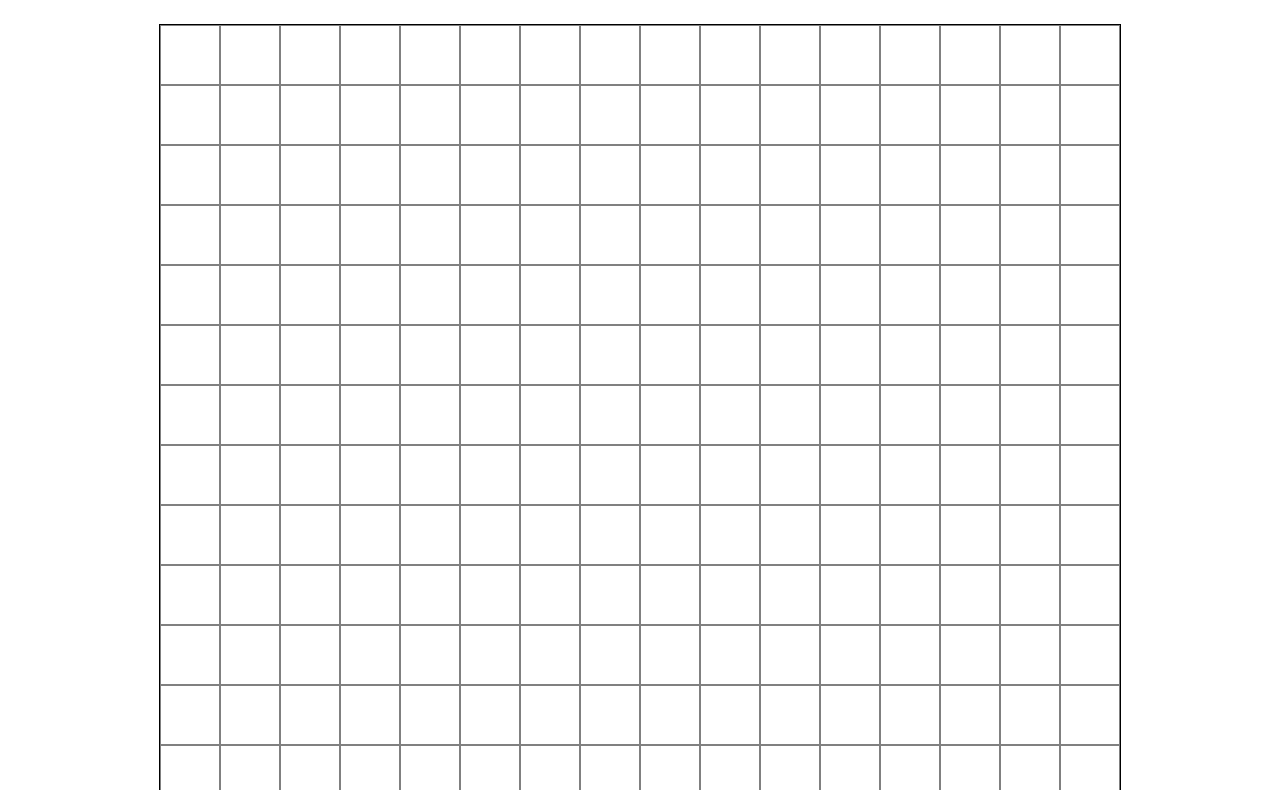
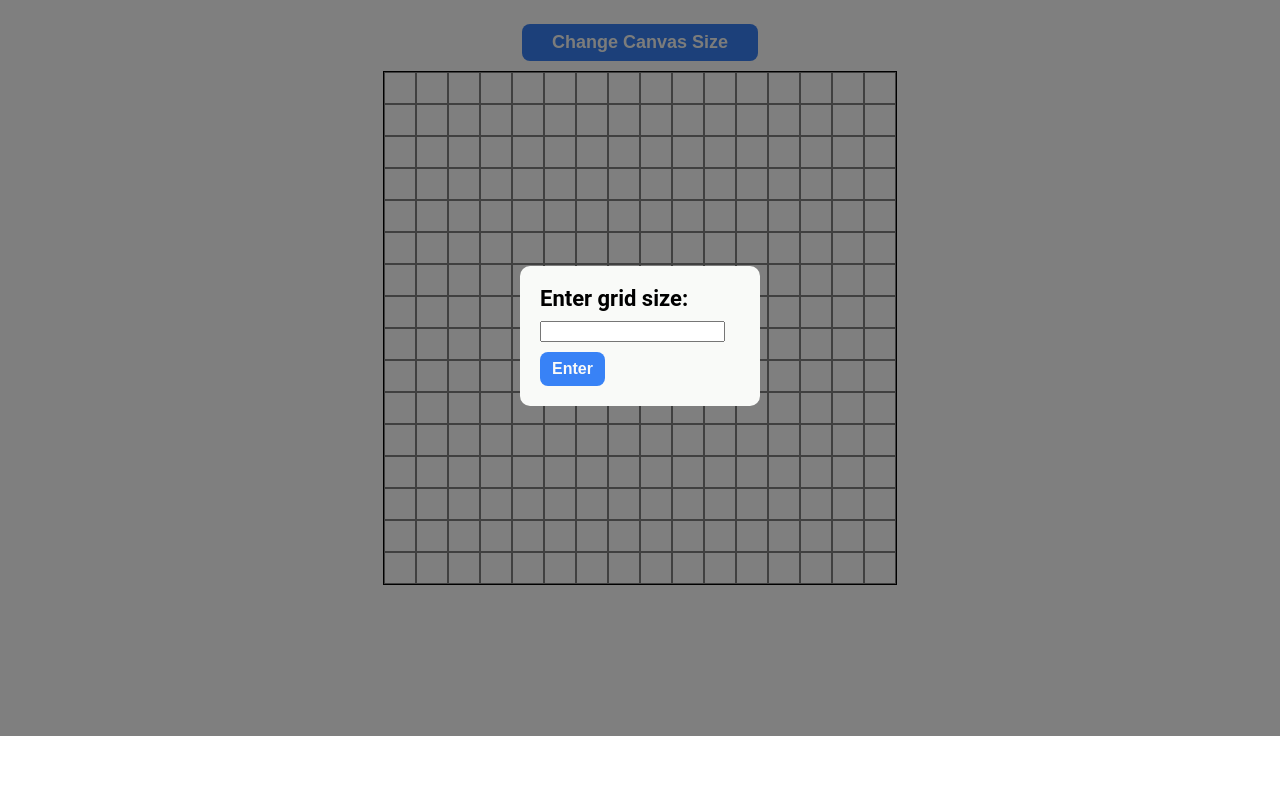
Before and after one commit to jed-ct/etch-a-sketch, a plain HTML site: page index.html in a window 1280 px wide. Shown: the part 64-854 px from the top of the page. After the commit the page ends 800 px from the top, so only its background shows below. Drawn offline with Linux system fonts and the light colour scheme.

Commit message:
feat: implemented grid size pop up

```diff
--- a/index.html
+++ b/index.html
@@ -7,11 +7,30 @@
     <link href="style.css" rel="stylesheet" type="text/css">
 </head>
 <body>
-    <div id="header">
-        <div id="title">Etch-A-Sketch</div>
+    <div id="gridsize-popup">
+        <div id="gridsize-window-div">
+            <div id="gridsize-window-label-div">
+                <label id="gridsize-window-label" for="grid-size">Enter grid size: </label>
+            </div>
+            <div id="gridsize-window-textbox-div">
+                <input type="text" id="grid-size" name="grid-size">
+            </div>
+            <div id="gridsize-window-button-div">
+                <input type="submit" id="gridsize-window-button" value="Enter">
+            </div>
+        </div>
+        <div id="dark-translucent-bg"></div>
     </div>
-    <div id="canvas-div">
-        <div id="canvas-container"></div>
+    <div id="website-content">
+        <div id="header">
+            <div id="title">Etch-A-Sketch</div>
+        </div>
+        <div id="gridsize-btn-div">
+            <button id="gridsize-btn">Change Canvas Size</button>
+        </div>
+        <div id="canvas-div">
+            <div id="canvas-container"></div>
+        </div>
     </div>
     <script src="script.js"></script>
 </body>
--- a/script.js
+++ b/script.js
@@ -1,6 +1,6 @@
 
-const maxCanvasHeight = 960;
-const maxCanvasWidth = 960;
+const maxCanvasHeight = 520;
+const maxCanvasWidth = 520;
 const gridSize = 16;
 
 const canvasPixelContainer = document.querySelector("#canvas-container");
--- a/style.css
+++ b/style.css
@@ -1,11 +1,61 @@
 body {
-    display: flex;
-    flex-direction: column;
     font-family: 'Roboto', sans-serif;
-    display: flex;
     margin: 0;
     padding: 0;
 }
+
+#gridsize-popup {
+    position: absolute;
+    display: flex;
+    justify-content: center;
+    align-items: center;
+    height: 100%;
+    width: 100%;
+}
+
+#gridsize-window-div {
+    display: flex;
+    padding: 20px;
+    flex-direction: column;
+    position: fixed;
+    background-color: #F9FAF8;
+    border-radius: 10px;
+    z-index: 2;
+    height: 100px;
+    width: 200px;
+    gap: 10px;
+}
+
+#gridsize-window-label {
+    font-size: 22px;
+    font-weight: bold;
+}
+
+#gridsize-window-button {
+    background-color: #3882F6;
+    color: #F9FAF8;
+    font-size: 16px;
+    font-weight: bold;
+    border: none;
+    border-radius: 8px;
+    padding: 8px 12px;
+}
+
+#dark-translucent-bg {
+    position: fixed;
+    left: 0;
+    top: 0;
+    right: 0;
+    bottom: 0;
+    background: rgba(0, 0, 0, 0.5);
+    z-index: 1;
+}
+
+#website-content {
+    display: flex;
+    flex-direction: column;
+}
+
 
 #header {
     display: flex;
@@ -20,11 +70,31 @@ body {
     font-weight: bold;
 }
 
+#gridsize-btn {
+    background-color: #3882F6;
+    color: #F9FAF8;
+    font-size: 18px;
+    font-weight: bold;
+    border: none;
+    border-radius: 8px;
+    padding: 8px 30px;
+}
+
+#gridsize-btn-div {
+    display: flex;
+    justify-content: center;
+    padding-top: 30px;
+}
+
+#gridsize-btn:hover {
+    background-color: #23519b;
+}
+
 #canvas-div {
     display: flex;
     justify-content: center;
     align-items: center;
-    padding: 30px;
+    padding: 10px;
 }
 
 #canvas-container {
```
